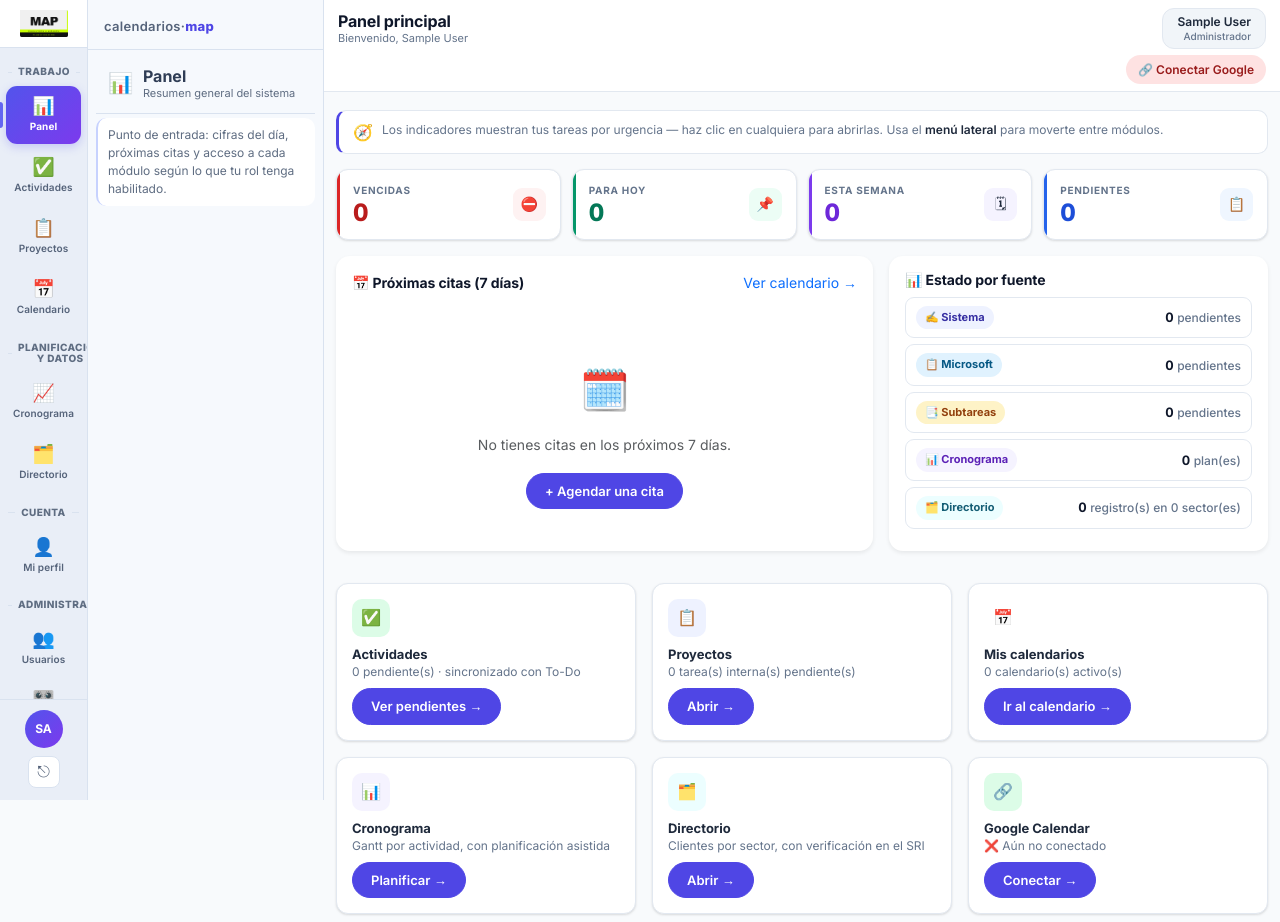
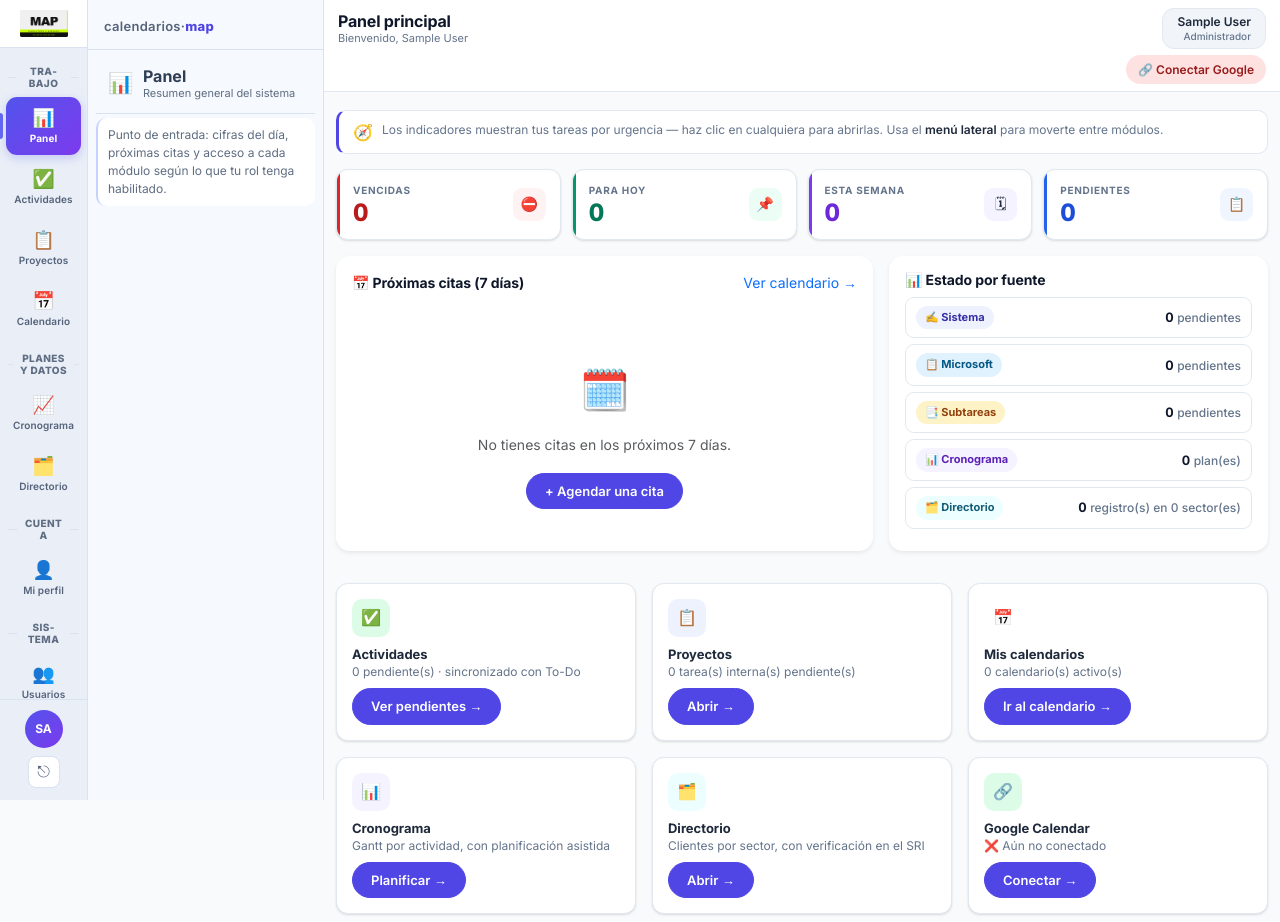
Before and after one commit to jomapconsultores/calendarios-map-app, a Flask app: page /dashboard in a window 1280 px wide. Shown: the top 922 px of the page. Run offline with Flask 3, Linux system fonts and the light colour scheme; the visitor is signed in with stand-in values (Sample User, id 1); some libraries are stand-ins or nearby versions.

Commit message:
«PLANIFICACI Y DATOS»: el rótulo seguía cortado
La codificación ya estaba reparada, pero en el riel seguía leyéndose
«PLANIFICACI / Y DATOS», sin el «ÓN». Mi arreglo anterior permitió que el
rótulo ocupara dos líneas, y eso resolvió el reparto del ancho entre el texto y
las rayitas decorativas — pero no el problema de fondo: la palabra
«PLANIFICACIÓN», ella sola, no cabe en los 88 px del riel a un tamaño que se
pueda leer. Trece letras a 10 px son unos 86 px; el hueco útil son 72.

No hay CSS que arregle eso. O se encoge la letra hasta volver a hacerla
ilegible —que es de donde veníamos— o se acorta la palabra. Se acorta:

  «Planificación y datos»  ->  «Planes y datos»
  «Administración»         ->  «Sistema»          (14 letras, iba camino de lo mismo)

Ahora ninguna palabra de ningún rótulo pasa de diez letras, que es lo que cabe.

Y una red de seguridad en la hoja: `overflow-wrap: anywhere` y `hyphens: auto`,
para que un rótulo nuevo y largo se parta en vez de desbordar. Que se vea
partido es feo; que se vea a medias es un error, y encima silencioso.

Comprobado que los cuatro archivos tocados siguen en UTF-8 sin BOM y con los
acentos intactos: después de lo de hace un rato, eso se mira siempre.

Co-Authored-By: Claude Opus 5 (1M context) <noreply@anthropic.com>

```diff
--- a/static/css/style.css
+++ b/static/css/style.css
@@ -184,11 +184,18 @@ body {
 .rail-section::before, .rail-section::after {
     content: ''; flex: 0 1 10px; min-width: 4px; height: 1px; background: var(--side-line);
 }
+/* Los rótulos van en dos líneas si hace falta, y una palabra que no quepa se
+   parte antes que desbordar. Red de seguridad: los textos ya se acortaron para
+   que ninguna palabra pase de los 88 px del riel («Planificación y datos» se
+   cortaba a media palabra, «Administración» iba camino de lo mismo), pero un
+   rótulo nuevo y largo no debe volver a romper el menú en silencio — que se vea
+   partido es feo; que se vea a medias es un error. */
 .rail-section span {
-    flex: 1 1 auto;
+    flex: 1 1 auto; min-width: 0;
     font-size: var(--fs-3xs); font-weight: 800; text-transform: uppercase;
     letter-spacing: .4px; color: var(--side-mute);
     white-space: normal; text-align: center; line-height: 1.15;
+    overflow-wrap: anywhere; hyphens: auto;
 }
 
 /* Botón del riel: ícono + etiqueta visible (no hay que adivinar) */
--- a/static/sw.js
+++ b/static/sw.js
@@ -15,7 +15,7 @@
 //     cambio.
 // v5: barra superior (la identidad ya no se cae de fila) e instalar.js (el
 //     aviso de instalación sólo se ofrece en dispositivos de mano).
-const CACHE = 'calmap-v11';
+const CACHE = 'calmap-v12';
 // Sólo lo que se pide SIN parámetro de versión. El CSS y el JS se enlazan con
 // «?v=N», y la caché distingue por URL completa: precargarlos aquí sin el
 // parámetro no serviría de nada (nunca coincidiría con lo que pide la página) y
--- a/templates/base.html
+++ b/templates/base.html
@@ -15,7 +15,7 @@
 <link rel="preconnect" href="https://fonts.gstatic.com" crossorigin>
 <link rel="stylesheet" href="https://fonts.googleapis.com/css2?family=Inter:wght@300;400;500;600;700;800&display=swap">
 <link href="https://cdn.jsdelivr.net/npm/bootstrap@5.3.0/dist/css/bootstrap.min.css" rel="stylesheet">
-<link rel="stylesheet" href="{{ url_for('static', filename='css/style.css') }}?v=19">
+<link rel="stylesheet" href="{{ url_for('static', filename='css/style.css') }}?v=20">
 {# Ajustes de teléfono (muesca del iPhone, zoom de Safari, tablas anchas).
    Va después de style.css para poder corregirlo sin recurrir a !important. #}
 <link rel="stylesheet" href="{{ url_for('static', filename='css/movil.css') }}?v=4">
@@ -94,7 +94,7 @@
         {% endif %}
 
         {% if is_adm or 'cronograma' in active_modules or 'directorio' in active_modules %}
-        <div class="rail-section"><span>Planificación y datos</span></div>
+        <div class="rail-section"><span>Planes y datos</span></div>
         {% endif %}
 
         {% if is_adm or 'cronograma' in active_modules %}
@@ -120,7 +120,7 @@
         </a>
 
         {% if is_adm %}
-        <div class="rail-section"><span>Administración</span></div>
+        <div class="rail-section"><span>Sistema</span></div>
 
         <a href="/admin/users" class="rail-btn {{ 'active' if ns.active_key == 'users' }}" data-panel="users" data-group title="Usuarios — Altas, bajas y permisos">
           <span class="rail-ic">👥</span><span class="rail-label">Usuarios</span>
--- a/templates/login.html
+++ b/templates/login.html
@@ -11,7 +11,7 @@
     <link rel="preconnect" href="https://fonts.gstatic.com" crossorigin>
     <link rel="stylesheet" href="https://fonts.googleapis.com/css2?family=Inter:wght@300;400;500;600;700;800&display=swap">
     <link href="https://cdn.jsdelivr.net/npm/bootstrap@5.3.0/dist/css/bootstrap.min.css" rel="stylesheet">
-    <link rel="stylesheet" href="{{ url_for('static', filename='css/style.css') }}?v=19">
+    <link rel="stylesheet" href="{{ url_for('static', filename='css/style.css') }}?v=20">
     <link rel="manifest" href="/manifest.webmanifest">
     <meta name="theme-color" content="#4f46e5">
     <meta name="apple-mobile-web-app-capable" content="yes">
```
